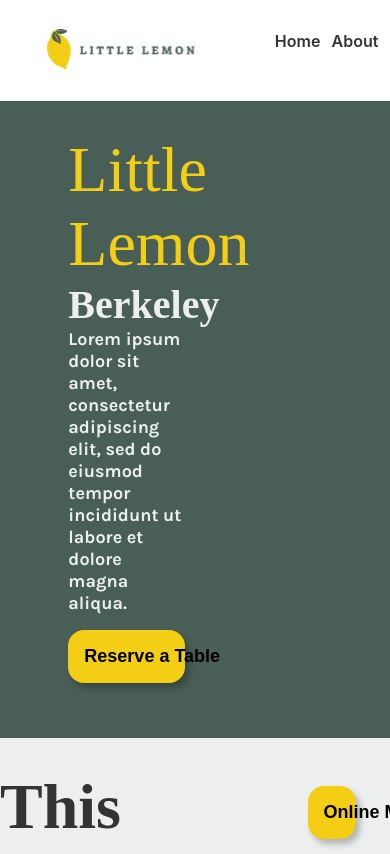
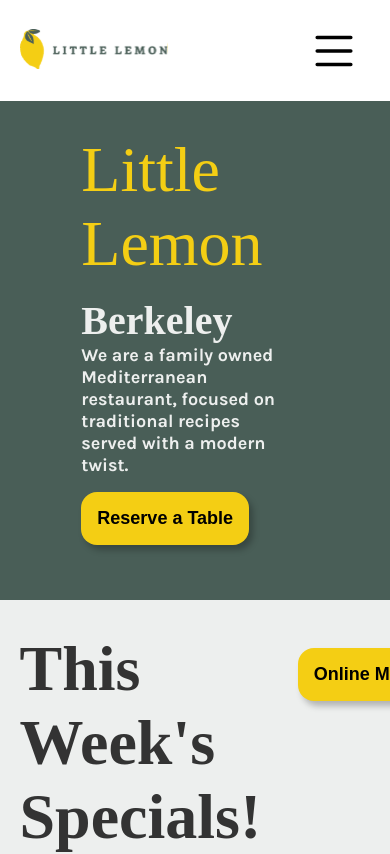
Before and after one commit to BrettPost/MetaFrontEndCourse, a React (Create React App) app in the folder src/little-lemon-capstone/: page / in a window 390 px wide. Shown: the top 854 px of the page. Built offline with nearby package versions, Linux system fonts and the light colour scheme; a web font is replaced by a local one.

Commit message:
Nav Bar and Hero Section Styling Done

```diff
--- a/src/little-lemon-capstone/src/Nav.js
+++ b/src/little-lemon-capstone/src/Nav.js
@@ -11,6 +11,13 @@ function Nav() {
                 <li className=""><a href="/Order" className="highlightText">Order Online</a></li>
                 <li className=""><a href="/Login" className="highlightText">Login</a></li>
             </ul>
+            <div className="mobileMenuToggle">
+                {/* <i className="bi bi-list"></i> */}
+                <svg xmlns="http://www.w3.org/2000/svg" width="54" height="54" className="bi bi-list" fill="currentColor" viewBox="0 0 16 16">
+                    <path fill-rule="evenodd" d="M2.5 12a.5.5 0 0 1 .5-.5h10a.5.5 0 0 1 0 1H3a.5.5 0 0 1-.5-.5m0-4a.5.5 0 0 1 .5-.5h10a.5.5 0 0 1 0 1H3a.5.5 0 0 1-.5-.5m0-4a.5.5 0 0 1 .5-.5h10a.5.5 0 0 1 0 1H3a.5.5 0 0 1-.5-.5"/>
+                </svg>
+            </div>
+
         </nav>
     );
 }
--- a/src/little-lemon-capstone/src/Styles/Components.css
+++ b/src/little-lemon-capstone/src/Styles/Components.css
@@ -46,6 +46,7 @@ img {
     grid-template-columns: repeat(12, 1fr);
     column-gap: 20px;
     max-width: 1200px;
+    width: 100%;
     justify-self: center;
     margin: 0 3% 0 3%;
     position: relative;
@@ -104,10 +105,15 @@ main > article {
 }
 
 .navLogoWrapper {
+    width: 148px;
     min-width: 148px;
     border-radius: inherit;
     overflow: hidden;
     position: relative;
+}
+
+.mobileMenuToggle {
+    display: none;
 }
 
 /* Title Section */
@@ -133,8 +139,8 @@ main > article {
 }
 
 .titlePictureWrapper {
-    aspect-ratio: 9 / 16;
-    max-height: 537px;
+    aspect-ratio: 2 / 3;
+    max-height: 480px;
     border-radius: inherit;
     overflow: hidden;
     position: relative;
@@ -321,77 +327,13 @@ footer img {
     justify-self: center;
 }
 
-
-@media (max-width: 1200px) {
-
-
-
-}
-
-@media (max-width: 768px) {
-    * {
-        width: 100%;
-        box-sizing: border-box;
-    }
-
-    .titleSectionColumnTwo {
-        display: none;
-    }
-
-    main > article {
-        padding: 8.2% 0 10% 0;
-    }
-
-    .grid {
-        padding: 0;
-    }
-
-    /* Header Section */
-
-    /* header {
-        height: 12vh;
-        align-items: center;
-        width: 100%;
-    } */
-
-    /* Nav Section */
-
-    nav {
-        display: flex;
-    }
-
-    nav > ul {
-        display: flex;
-        justify-content: space-between;
-    }
-
-    nav li {
-        list-style-type: none;
-        padding: 0;
-        margin: 0;
-    }
-
-    nav a {
-        text-decoration: none;
-    }
-
-    main > article {
-        padding: 8.2% 0 10% 0;
-    }
-
-    .navLogoWrapper {
-        grid-column: 3 / 5;
-        border-radius: inherit;
-        overflow: hidden;
-        position: relative;
-    }
-}
-
 .displayTitle {
     font-size: var(--TitleSize);
     color: var(--primaryYellow);
     font-family: var(--TitleFont);
     font-weight: 500;
+    white-space: nowrap;
+    margin-bottom: 1rem;
 }
 
 .subTitle {
@@ -440,8 +382,83 @@ footer img {
 }
 
 .highlightText {
-    font-size: var(--paragraphSize);
-    font-family: var(--cardTitleSize);
+    font-size: var(--subSectionTitleSize);
+    font-family: var(--TitleFont);
     color: var(--secondaryBlack);
-    font-weight: 600;
+    font-weight: 400;
+    white-space: nowrap;
 }
+
+
+@media (max-width: 1000px) {
+
+    header {
+        padding: 0 5vw 0 5vw;
+    }
+
+    nav {
+        margin-left: 2rem;
+    }
+
+    nav li {
+        margin: 0.2rem;
+    }
+
+    .titleSectionColumnTwo {
+        display: none;
+    }
+
+}
+
+@media (max-width: 768px) {
+    * {
+        box-sizing: border-box;
+    }
+
+
+
+    main > article {
+        padding: 8.2% 5vw 10% 5vw;
+    }
+
+    .grid {
+        padding: 0;
+    }
+
+    /* Header Section */
+
+    .mobileMenuToggle {
+        display: flex;
+        right: 0;
+        width: 4rem;
+        height: 4rem;
+        align-items: center;
+    }
+
+    nav {
+        width: 4rem;
+    }
+
+    nav > ul {
+        display: none;
+    }
+
+    nav li {
+        list-style-type: none;
+        padding: 0;
+        margin: 0;
+    }
+
+    .titleSectionColumnOne {
+        grid-column: 3 / 10;
+        justify-content: center;
+    }
+
+    footer {
+        padding: 0 5vw 0 5vw;
+    }
+
+    .displayTitle {
+        white-space: wrap;
+    }
+}
--- a/src/little-lemon-capstone/src/TitleSection.js
+++ b/src/little-lemon-capstone/src/TitleSection.js
@@ -6,9 +6,9 @@ function TitleSection() {
             <div className="grid">
                 <div className="titleSectionColumnOne">
                     <div>
-                        <h1 className="displayTitle primaryYellow">Little Lemon</h1>
-                        <h2 className="subTitle secondaryWhite">Berkeley</h2>
-                        <p className="leadText secondaryWhite">Lorem ipsum dolor sit amet, consectetur adipiscing elit, sed do eiusmod tempor incididunt ut labore et dolore magna aliqua.</p>
+                        <h1 className="displayTitle">Little Lemon</h1>
+                        <h2 className="subTitle">Berkeley</h2>
+                        <p className="leadText">We are a family owned Mediterranean restaurant, focused on traditional recipes served with a modern twist.</p>
                         <button className="cardTitle">Reserve a Table</button>
                     </div>
                 </div>
```
Also changed, not shown: src/little-lemon-capstone/public/logo192.png (deleted), src/little-lemon-capstone/public/logo512.png (deleted).
